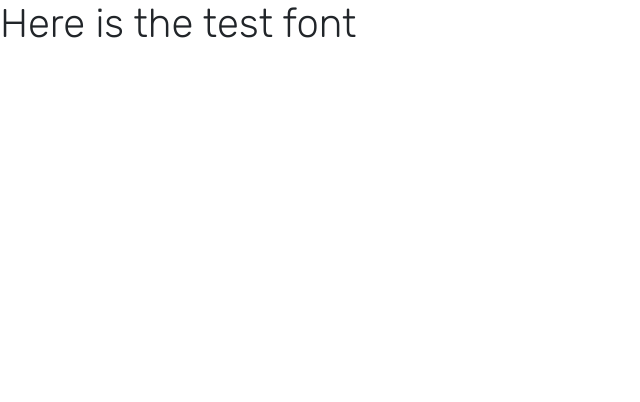
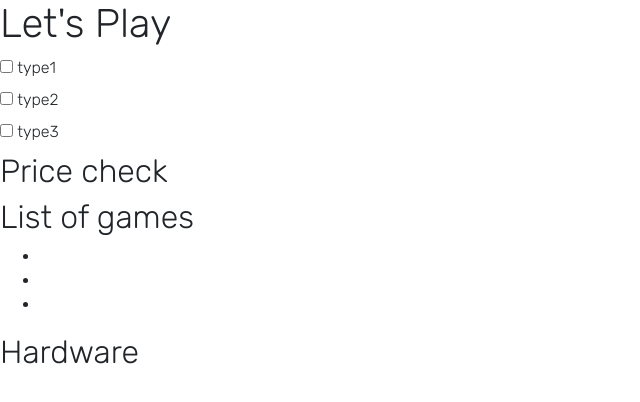
Before and after one commit to AdmiralCrunchy/LetsPlay_ProjOne_UW, a plain HTML site: page index.html in a window 1280 px wide. Shown: the whole page, without its empty margins (0-640 px from the left). Drawn offline with nearby package versions, Linux system fonts and the light colour scheme.

Commit message:
created the general html layout

```diff
--- a/index.html
+++ b/index.html
@@ -1,5 +1,6 @@
 <!DOCTYPE html>
 <html lang="en">
+
 <head>
     <meta charset="UTF-8">
     <meta http-equiv="X-UA-Compatible" content="IE=edge">
@@ -21,19 +22,51 @@
 </head>
 
 <header>
-
+    <h1>Let's Play</h1>
 </header>
 
 <body>
-    <h1> Here is the test font</h1>
+    <aside>
+        <div>
+            <form action="">
+                <input type="checkbox" id="" name="">
+                <label for="">type1</label><br>
+                <input type="checkbox" id="" name="">
+                <label for="">type2</label><br>
+                <input type="checkbox" id="" name="">
+                <label for="">type3</label><br>
+            </form>
+        </div>
+        <div>
+            <h2>Price check</h2>
+        </div>
+    </aside>
+
     <main>
-
+        <section>
+            <h2>List of games</h2>
+            <ul>
+                <li></li>
+                <li></li>
+                <li></li>
+            </ul>
+        </section>
+        <section>
+            <h2>Hardware</h2>
+            <div></div>
+            <div></div>
+            <div></div>
+            <div></div>
+            <div></div>
+        </section>
     </main>
 
 </body>
 
 <footer>
-    <script src="https://code.jquery.com/jquery-3.5.1.min.js" integrity="sha256-9/aliU8dGd2tb6OSsuzixeV4y/faTqgFtohetphbbj0=" crossorigin="anonymous"></script>
-<script src="./assets/js/script.js"></script>
+    <script src="https://code.jquery.com/jquery-3.5.1.min.js"
+        integrity="sha256-9/aliU8dGd2tb6OSsuzixeV4y/faTqgFtohetphbbj0=" crossorigin="anonymous"></script>
+    <script src="./assets/js/script.js"></script>
 </footer>
+
 </html>
```
